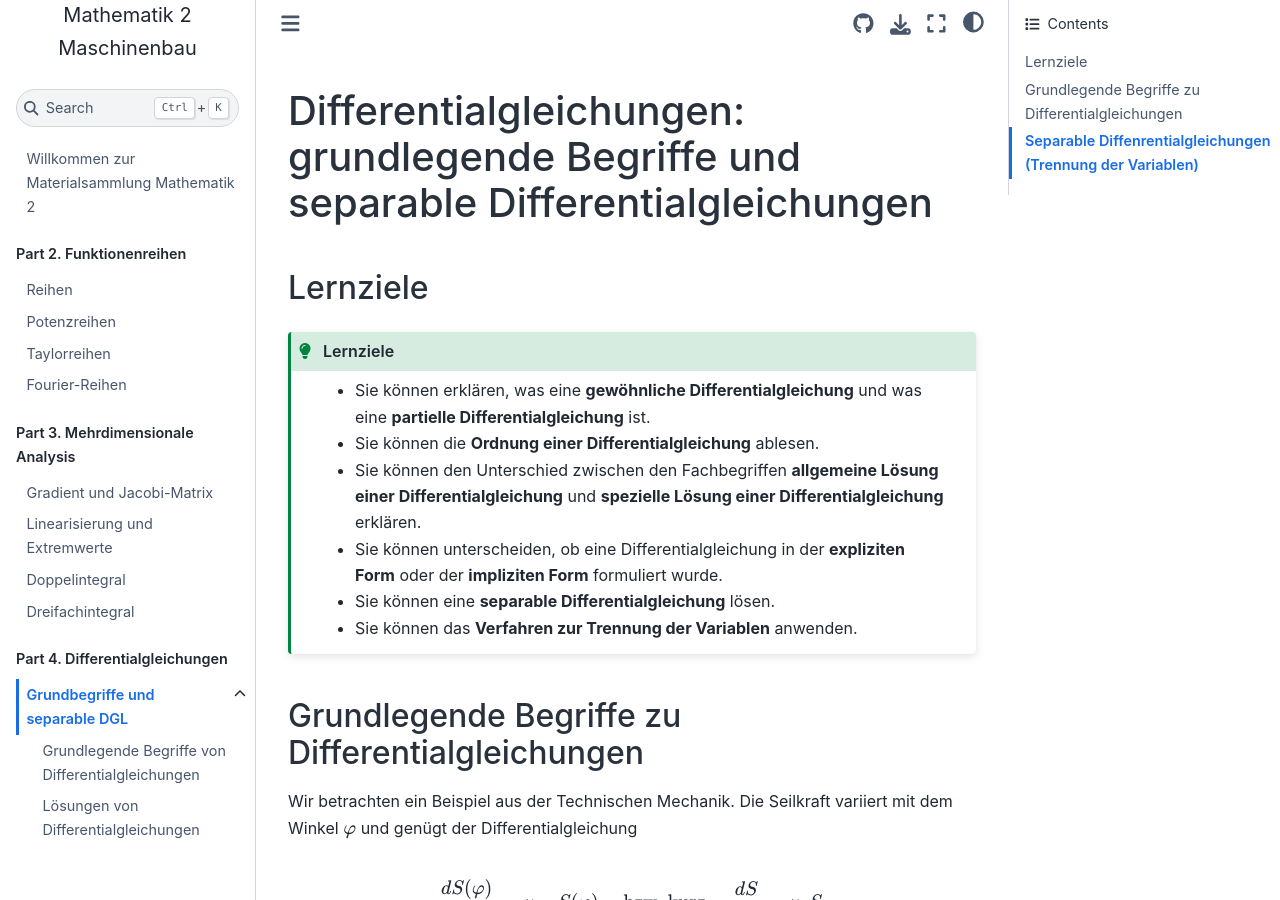
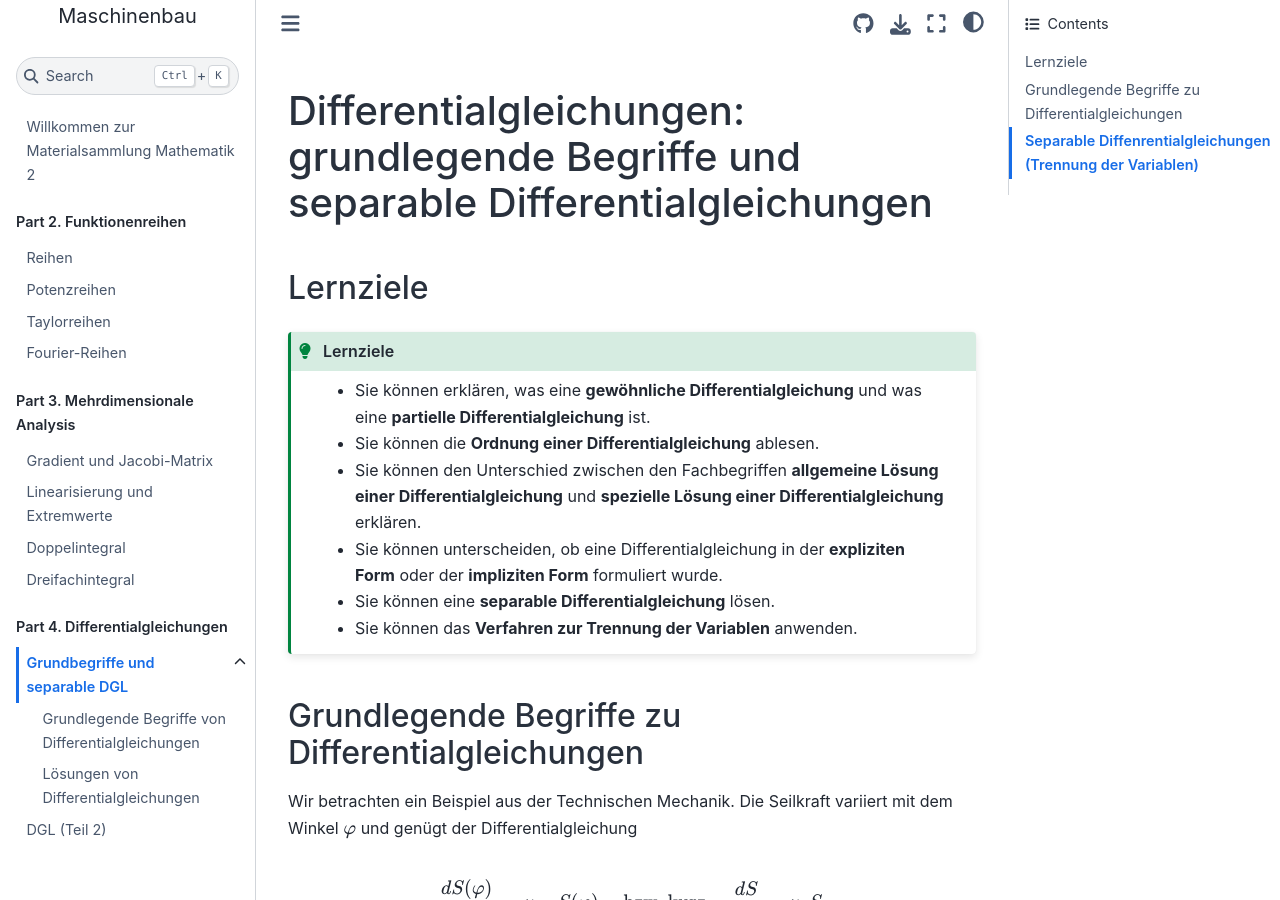
Before and after one commit to gramschs/book_mathe02, a Jupyter Book: the page built from doc/part11.ipynb, in a window 1280 px wide and 900 px high. Built offline with Jupyter Book 1.0.4 settings and Sphinx 7.4.7 and the Sphinx Book theme 1.1.4, drawn with Linux system fonts in a browser that asks for light colours; pages that are not in the unit, such as notebooks, are missing from menus.

```diff
--- a/doc/_toc.yml
+++ b/doc/_toc.yml
@@ -33,3 +33,5 @@ parts:
     sections:
     - file: part11_01
     - file: part11_02
+  - file: part12
+    title: DGL (Teil 2)
```
Also changed, not shown: doc/part11.ipynb, doc/part12.ipynb (added).
